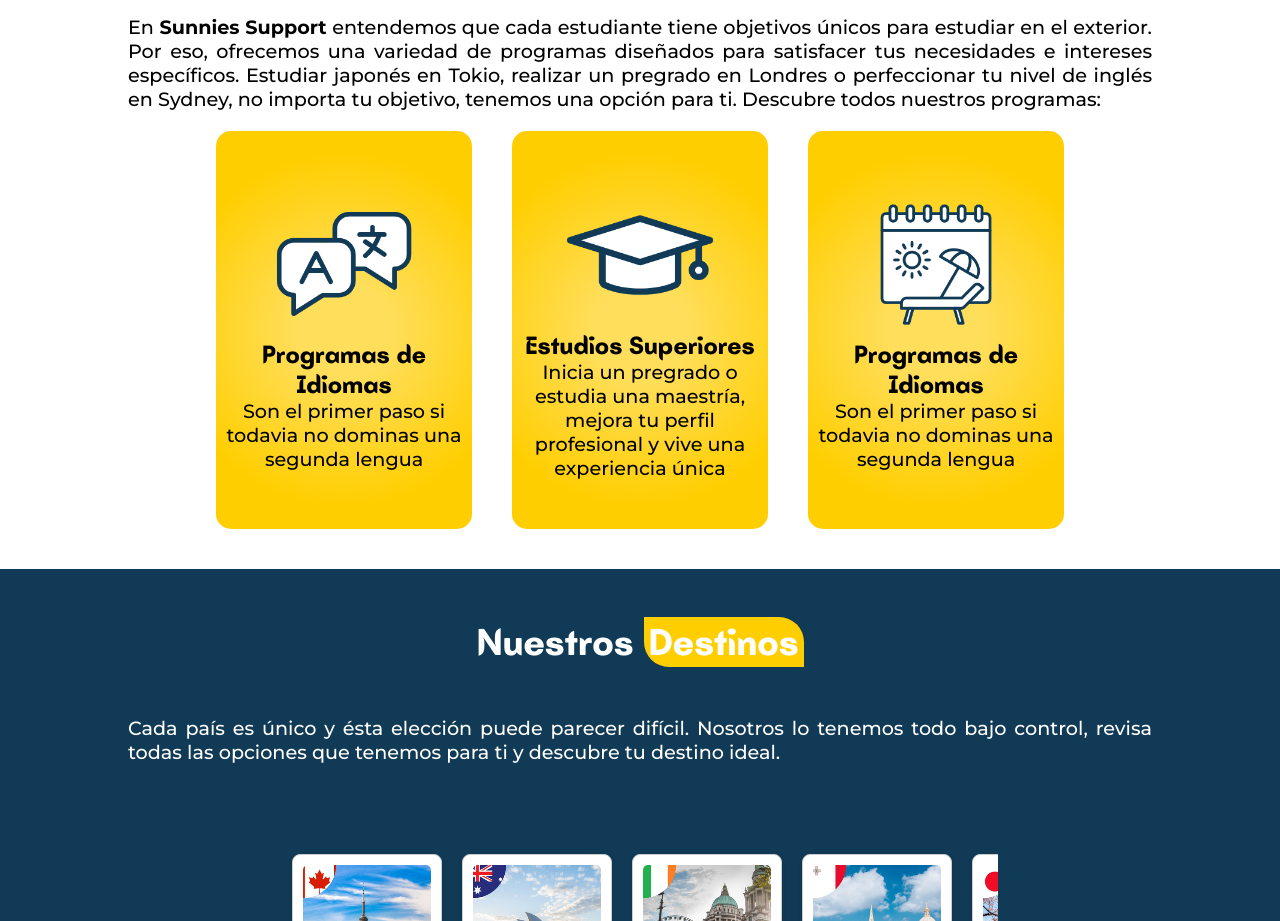
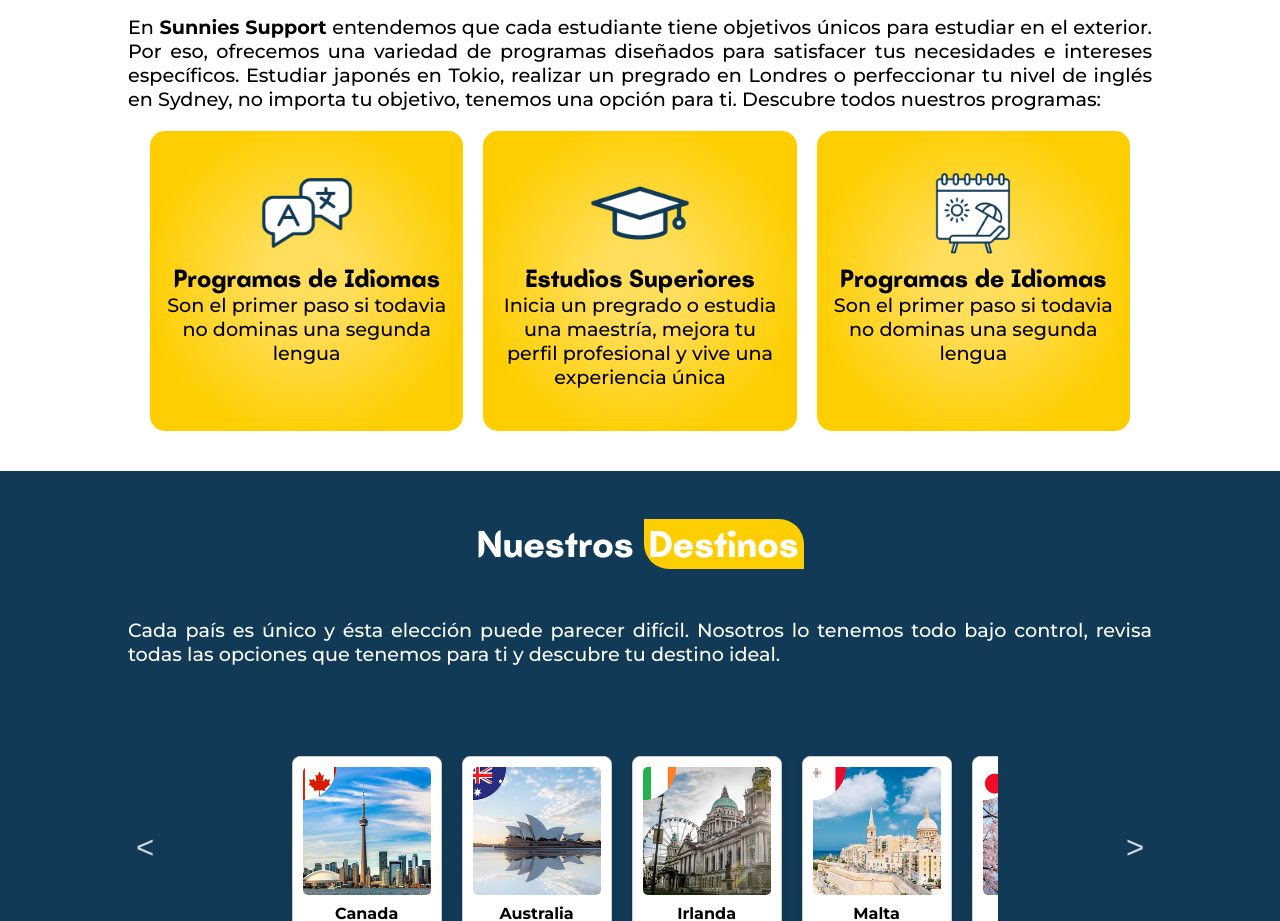
Before and after one commit to Sunniessupport/latam, a plain HTML site: page index.html in a window 1280 px wide. Shown: the part 800-1721 px from the top of the page. Drawn offline with Linux system fonts and the light colour scheme.

Commit message:
Update styles.css

```diff
--- a/styles.css
+++ b/styles.css
@@ -51,15 +51,15 @@ h1 {
     font-family: "Batangas", Montserrat;
     color: var(--dark-blue);
     margin: 0;
-    font-size: clamp(8px, 5vw, 150px);
+    font-size: clamp(14px, 5vw, 150px);
 }
 
 h2 {
-    font-size: clamp(8px, 3vw, 120px);
+    font-size: clamp(14px, 3vw, 120px);
 }
 
 p {
-    font-size: clamp(6px, 2vw, 34px);
+    font-size: clamp(12px, 2vw, 34px);
     text-align: justify;
     font-weight: 500;
 }
@@ -322,36 +322,29 @@ video {
     flex-wrap: wrap;
     margin-top: 10px;
     margin-inline: auto;
-    width: 80%;
+    width: min(1000px,100%);
     justify-content: center;
     align-content: center;
 }
 
 .zoom-box-inner {
+    flex: 1 1 min(150px,20%);
     position: relative;
-    max-width: 350px;
-    width:25%;
-    height: 30%;
-    min-height:200px;
-    margin: 10px 20px;
+    margin: 10px 1%;
     justify-content: center;
     align-content: center;
+    max-height: 300px;
 }
 
+/*
 @media (max-width: 720px){
-    .zoom-box-inner{
-        width:100%;
-        max-width: 500px;
-        min-height:150px;
-    }
+
     .zoom-box-front-content{
         width: 80%;
     }
-    .zoom-box-front-content img {
-        max-width: 100px;
 
 }
-}
+}*/
 .zoom-box-inner h2 {
     font-size: clamp(20px, 2vw, 40px);
     font-family: "Batangas", Montserrat;
@@ -360,7 +353,7 @@ video {
 }
 
 .zoom-box-inner p {
-    font-size: clamp(15px, 1.5vw, 40px);
+    font-size: clamp(12px, 1.5vw, 40px);
     text-align: center;
 }
 
@@ -375,8 +368,8 @@ video {
     transition: transform 1s, opacity 0.5s ease;
     overflow: hidden;
     justify-content: center;
-    align-items: center;
-    gap:20px;
+    align-items: flex-start;
+
 }
 
 .zoom-box-front {
@@ -413,20 +406,22 @@ video {
     z-index: 3;
     height: 100%;
     background-color: rgba(4, 158, 186, 0.8);
-    padding: 10px;
     justify-content: center;
 }
 .zoom-box-front-content{
     display: flex;
     flex-direction: row;
     flex-wrap: wrap;
+    width: 90%;
+    justify-content: center;
     align-items: center;
-    justify-content:center;
+    height: auto;
+    margin-top: 10%;
 }
 
 .zoom-box-front-content img{
-    height: 100;
-    max-height: 150px;
+    height: min(100px,70%);
+    max-height: 100px;
 
 }
 
@@ -453,8 +448,8 @@ video {
 }
 
 
+/*Gallery Stykes */
 
-/*Gallery Stykes */
 .gallery-section{
     margin-top: 30px;
     background-color: #103a55;
@@ -757,6 +752,4 @@ cursor: pointer;
         text-align: center;
         font-size: 0.8rem;
     }
-
-
 }
```
